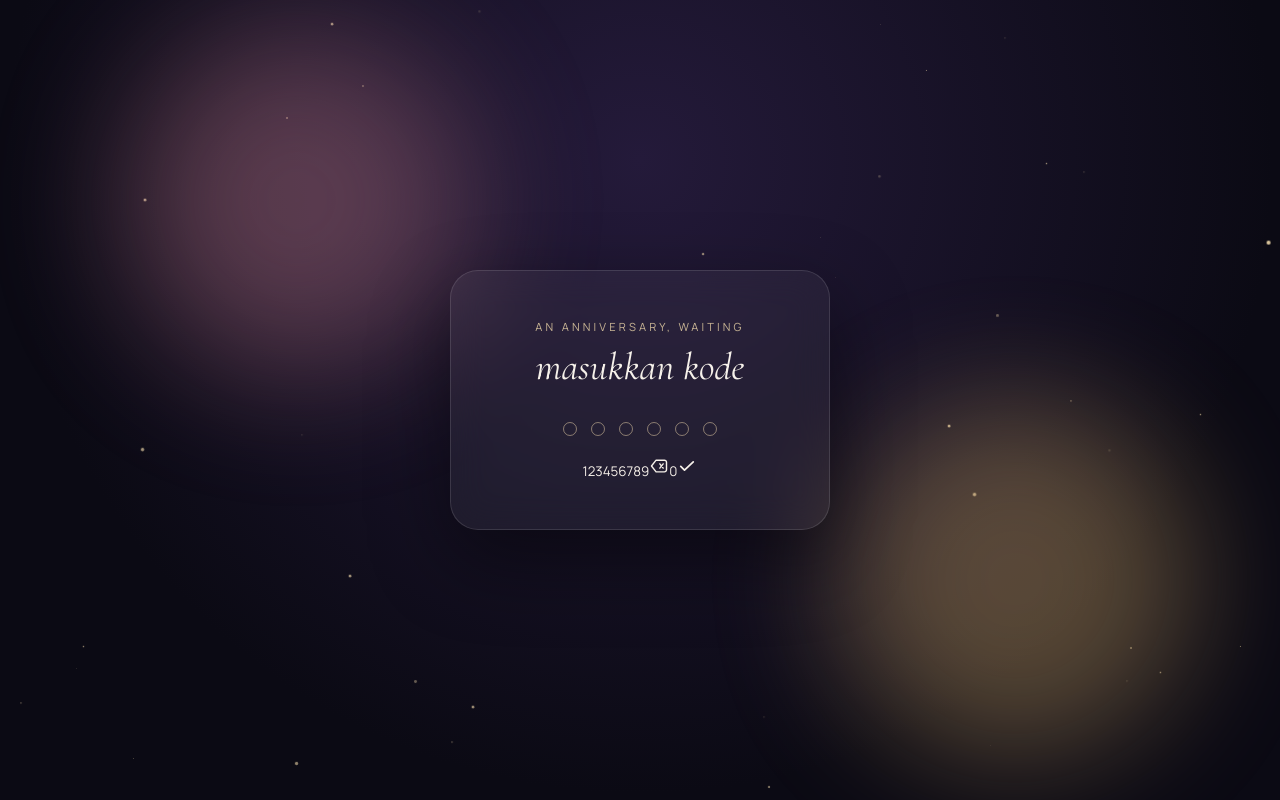
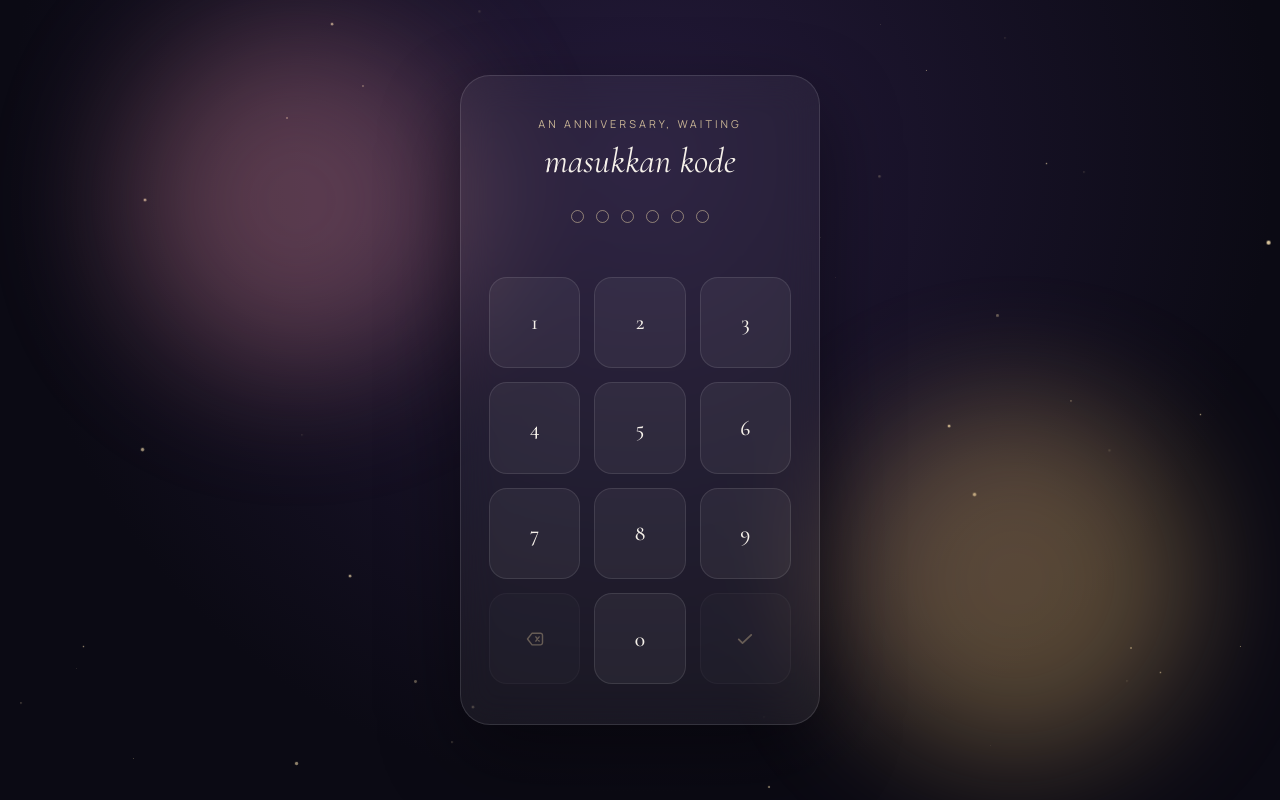
Before and after one commit to Alifkece/anniversary-bocil, a React (Vite) app: page / in a window 1280 px wide. Built offline with nearby package versions, Linux system fonts and the light colour scheme.

Commit message:
Update pin-screen.css

```diff
--- a/src/styles/pin-screen.css
+++ b/src/styles/pin-screen.css
@@ -7,6 +7,7 @@
   background: radial-gradient(ellipse at 50% 20%, var(--night-soft), var(--night-deep) 70%);
   overflow: hidden;
   transition: opacity 0.6s var(--ease-soft), filter 0.6s var(--ease-soft);
+  padding: 24px;
 }
 
 .pin-screen--unlocking {
@@ -82,18 +83,24 @@
 .pin-screen__card {
   position: relative;
   z-index: 2;
-  width: min(90vw, 380px);
-  padding: 48px 32px;
-  border-radius: 28px;
+  width: min(92vw, 360px);
+  padding: clamp(28px, 5vw, 40px) clamp(20px, 5vw, 28px);
+  border-radius: 30px;
   background: rgba(255, 255, 255, 0.05);
   border: 1px solid rgba(255, 255, 255, 0.12);
   backdrop-filter: blur(18px);
   text-align: center;
   box-shadow: 0 30px 80px rgba(0, 0, 0, 0.45);
+  transition: box-shadow 0.5s var(--ease-soft), border-color 0.5s var(--ease-soft);
 }
 
 .pin-screen__card--shake {
   animation: pin-shake 0.5s;
+}
+
+.pin-screen__card--success {
+  border-color: rgba(227, 184, 115, 0.6);
+  box-shadow: 0 0 60px rgba(227, 184, 115, 0.35), 0 30px 80px rgba(0, 0, 0, 0.45);
 }
 
 @keyframes pin-shake {
@@ -116,34 +123,33 @@
 }
 
 .pin-screen__eyebrow {
-  font-size: 0.7rem;
+  font-size: 0.68rem;
   letter-spacing: 0.28em;
   text-transform: uppercase;
   color: var(--gold-soft);
   opacity: 0.8;
-  margin-bottom: 10px;
+  margin-bottom: 8px;
 }
 
 .pin-screen__title {
   font-family: var(--font-display);
   font-weight: 500;
   font-style: italic;
-  font-size: clamp(1.8rem, 6vw, 2.4rem);
-  margin-bottom: 32px;
+  font-size: clamp(1.6rem, 6vw, 2.2rem);
+  margin-bottom: clamp(20px, 4vw, 28px);
   color: var(--ink);
 }
 
 .pin-screen__dots {
   display: flex;
   justify-content: center;
-  gap: 14px;
-  margin-bottom: 20px;
-  cursor: text;
+  gap: 12px;
+  margin-bottom: 10px;
 }
 
 .pin-screen__dot {
-  width: 14px;
-  height: 14px;
+  width: 13px;
+  height: 13px;
   border-radius: 50%;
   border: 1.5px solid rgba(240, 217, 171, 0.5);
   transition: all 0.25s var(--ease-soft);
@@ -154,20 +160,29 @@
   border-color: var(--gold);
   box-shadow: 0 0 12px rgba(227, 184, 115, 0.7);
   transform: scale(1.15);
+  animation: pin-pop 0.3s var(--ease-soft);
 }
 
-.pin-screen__hidden-input {
-  position: absolute;
-  opacity: 0;
-  pointer-events: none;
-  height: 0;
-  width: 0;
+@keyframes pin-pop {
+  0% {
+    transform: scale(0.4);
+  }
+  60% {
+    transform: scale(1.35);
+  }
+  100% {
+    transform: scale(1.15);
+  }
+}
+
+.pin-screen__feedback-slot {
+  min-height: 20px;
+  margin-bottom: 6px;
 }
 
 .pin-screen__feedback {
-  font-size: 0.85rem;
+  font-size: 0.82rem;
   color: var(--rose);
-  margin-top: 4px;
   animation: pin-fade-in 0.3s var(--ease-soft);
 }
 
@@ -181,3 +196,83 @@
     transform: translateY(0);
   }
 }
+
+.pin-screen__keypad {
+  display: grid;
+  grid-template-columns: repeat(3, 1fr);
+  gap: clamp(10px, 2.6vw, 14px);
+  margin-top: clamp(18px, 4vw, 24px);
+  transition: opacity 0.3s var(--ease-soft);
+}
+
+.pin-screen__keypad--disabled {
+  opacity: 0.55;
+  pointer-events: none;
+}
+
+.pin-screen__key {
+  position: relative;
+  aspect-ratio: 1 / 1;
+  width: 100%;
+  min-height: 52px;
+  border-radius: 18px;
+  background: rgba(255, 255, 255, 0.05);
+  border: 1px solid rgba(255, 255, 255, 0.1);
+  color: var(--ink);
+  font-family: var(--font-display);
+  font-size: clamp(1.1rem, 4.2vw, 1.35rem);
+  font-weight: 500;
+  display: flex;
+  align-items: center;
+  justify-content: center;
+  transition: transform 0.15s var(--ease-soft), background 0.2s var(--ease-soft),
+    border-color 0.2s var(--ease-soft), box-shadow 0.2s var(--ease-soft);
+  touch-action: manipulation;
+  -webkit-tap-highlight-color: transparent;
+}
+
+.pin-screen__key:active {
+  transform: scale(0.9);
+}
+
+.pin-screen__key--pressed {
+  background: rgba(227, 184, 115, 0.18);
+  border-color: rgba(227, 184, 115, 0.5);
+  box-shadow: 0 0 16px rgba(227, 184, 115, 0.25);
+}
+
+.pin-screen__key--action {
+  color: var(--gold-soft);
+}
+
+.pin-screen__key--action:disabled {
+  opacity: 0.35;
+}
+
+.pin-screen__key--ready {
+  color: var(--night-deep);
+  background: var(--gold);
+  border-color: var(--gold);
+  box-shadow: 0 0 20px rgba(227, 184, 115, 0.5);
+}
+
+/* Hover only for devices that actually have a mouse — keeps touch devices
+   from getting a "stuck" hover state after tapping. */
+@media (hover: hover) and (pointer: fine) {
+  .pin-screen__key:not(:disabled):hover {
+    background: rgba(255, 255, 255, 0.09);
+    border-color: rgba(240, 217, 171, 0.35);
+  }
+
+  .pin-screen__key--ready:not(:disabled):hover {
+    background: var(--gold-soft);
+    border-color: var(--gold-soft);
+  }
+}
+
+@media (max-width: 360px) {
+  .pin-screen__key {
+    min-height: 46px;
+    border-radius: 15px;
+  }
+}
```
